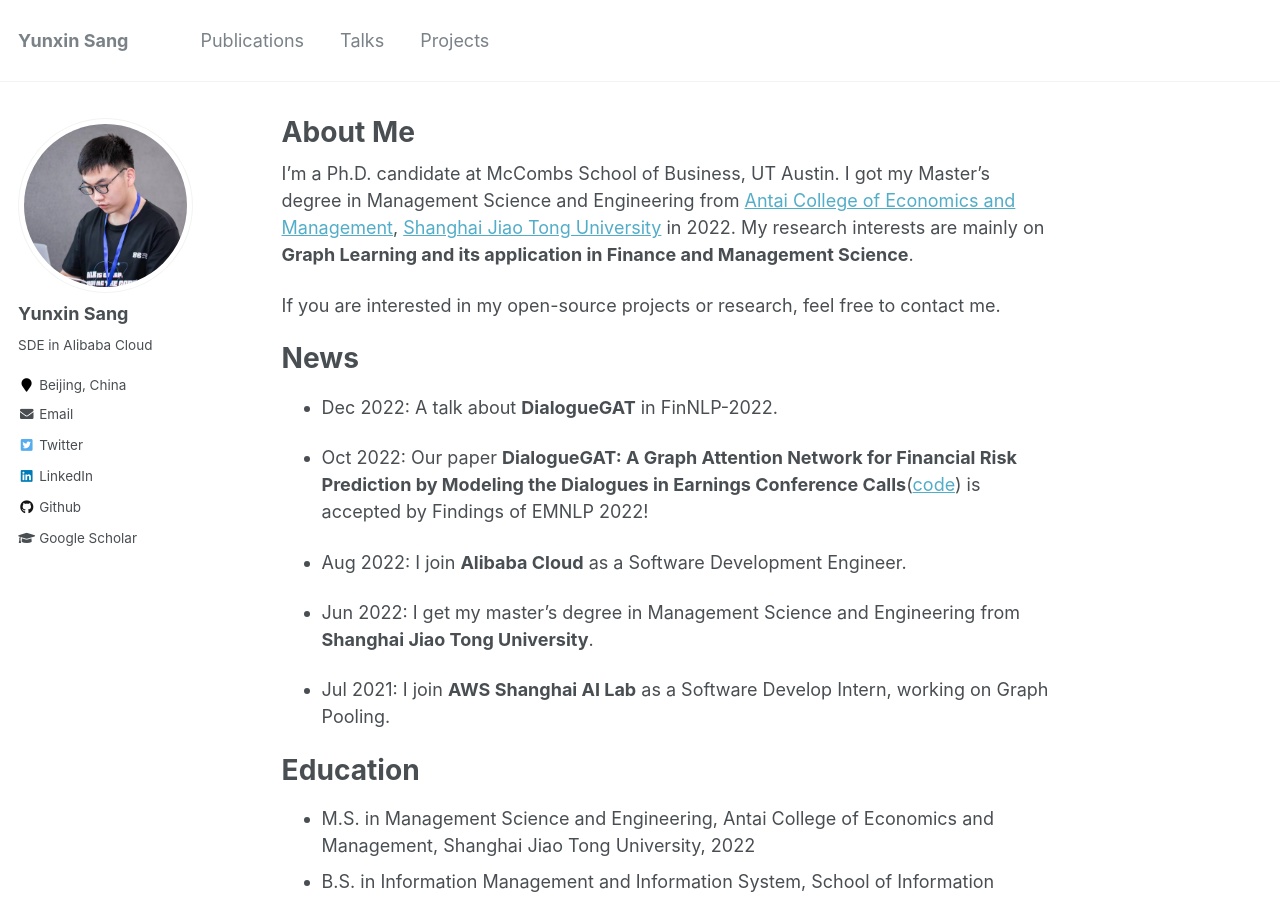
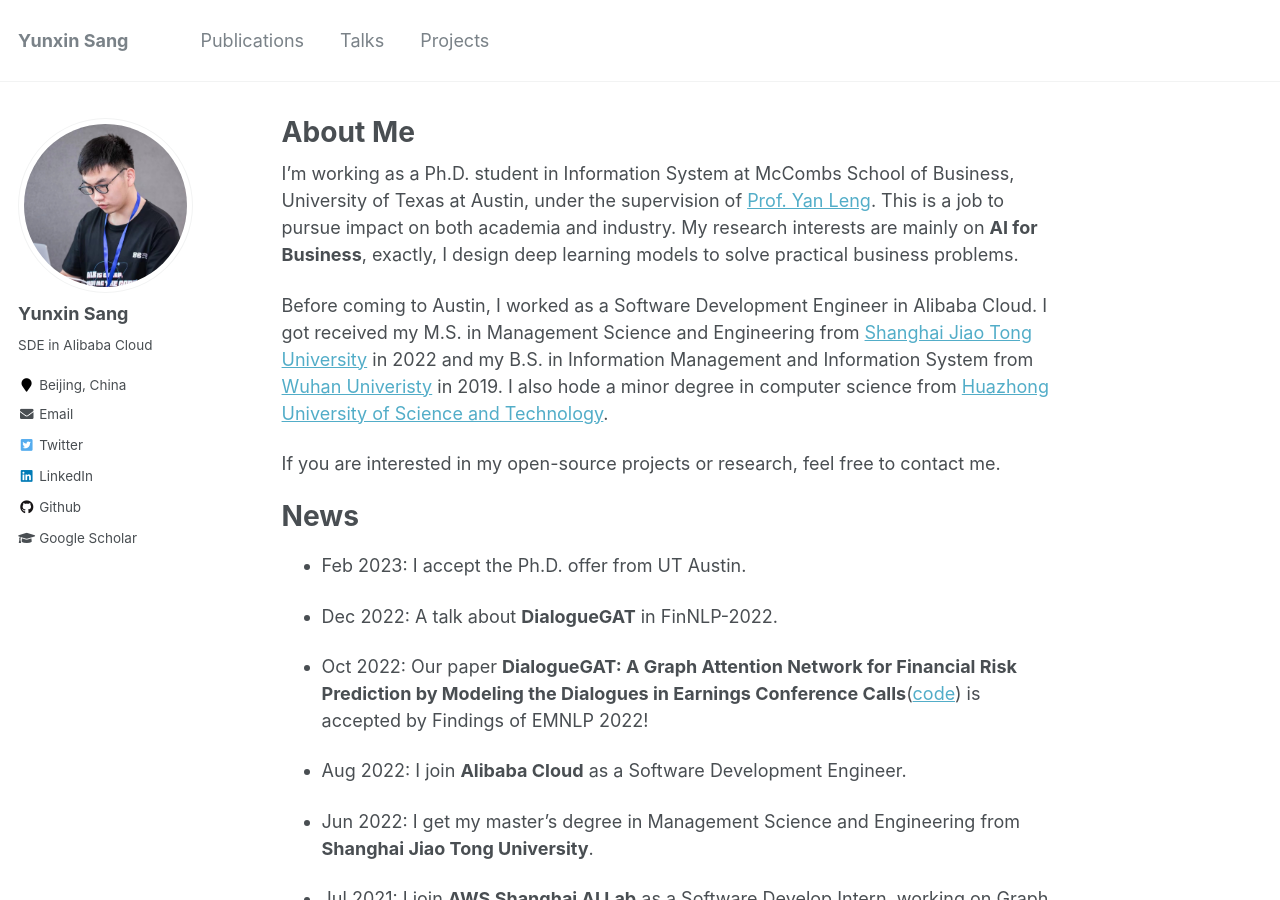
Before and after one commit to sangyx/sangyx.github.io, a Jekyll site: the page built from _pages/about.md, in a window 1280 px wide and 900 px high. Built offline with Jekyll 4.4.1, drawn with Linux system fonts in a browser that asks for light colours.

Commit message:
update about.md

```diff
--- a/_pages/about.md
+++ b/_pages/about.md
@@ -8,11 +8,15 @@
   - /about.html
 ---
 
-I'm a Ph.D. candidate at McCombs School of Business, UT Austin. I got my Master's degree in Management Science and Engineering from [Antai College of Economics and Management](https://www.acem.sjtu.edu.cn/en/), [Shanghai Jiao Tong University](https://en.sjtu.edu.cn/) in 2022. My research interests are mainly on **Graph Learning and its application in Finance and Management Science**.
+I'm working as a Ph.D. student in Information System at McCombs School of Business, University of Texas at Austin, under the supervision of [Prof. Yan Leng](https://yleng.github.io/www/). This is a job to pursue impact on both academia and industry. My research interests are mainly on **AI for Business**, exactly, I design deep learning models to solve practical business problems.
+
+Before coming to Austin, I worked as a Software Development Engineer in Alibaba Cloud. I got received my M.S. in Management Science and Engineering from [Shanghai Jiao Tong University](https://www.sjtu.edu.cn/) in 2022 and my B.S. in Information Management and Information System from [Wuhan Univeristy](https://www.whu.edu.cn/) in 2019. I also hode a minor degree in computer science from [Huazhong University of Science and Technology](https://www.hust.edu.cn/).
 
 If you are interested in my open-source projects or research, feel free to contact me.
 
 # News
+
+- Feb 2023: I accept the Ph.D. offer from UT Austin.
 
 - Dec 2022: A talk about **DialogueGAT** in FinNLP-2022.
 
@@ -31,6 +35,7 @@
 - B.S.(Minor) in Computer Science and Technology, School of Computer Science and Technology, Huazhong University of Science and Technology, 2019
 
 # Selected Awards
+
 - BAAI & ICT – False news Detection Task 3, Silver Medal, 2020
 - Tsang Hin-chi Scholarship, 2016 - 2019
 - Excellent Student Cadre of Shandong Province, 2014
```
